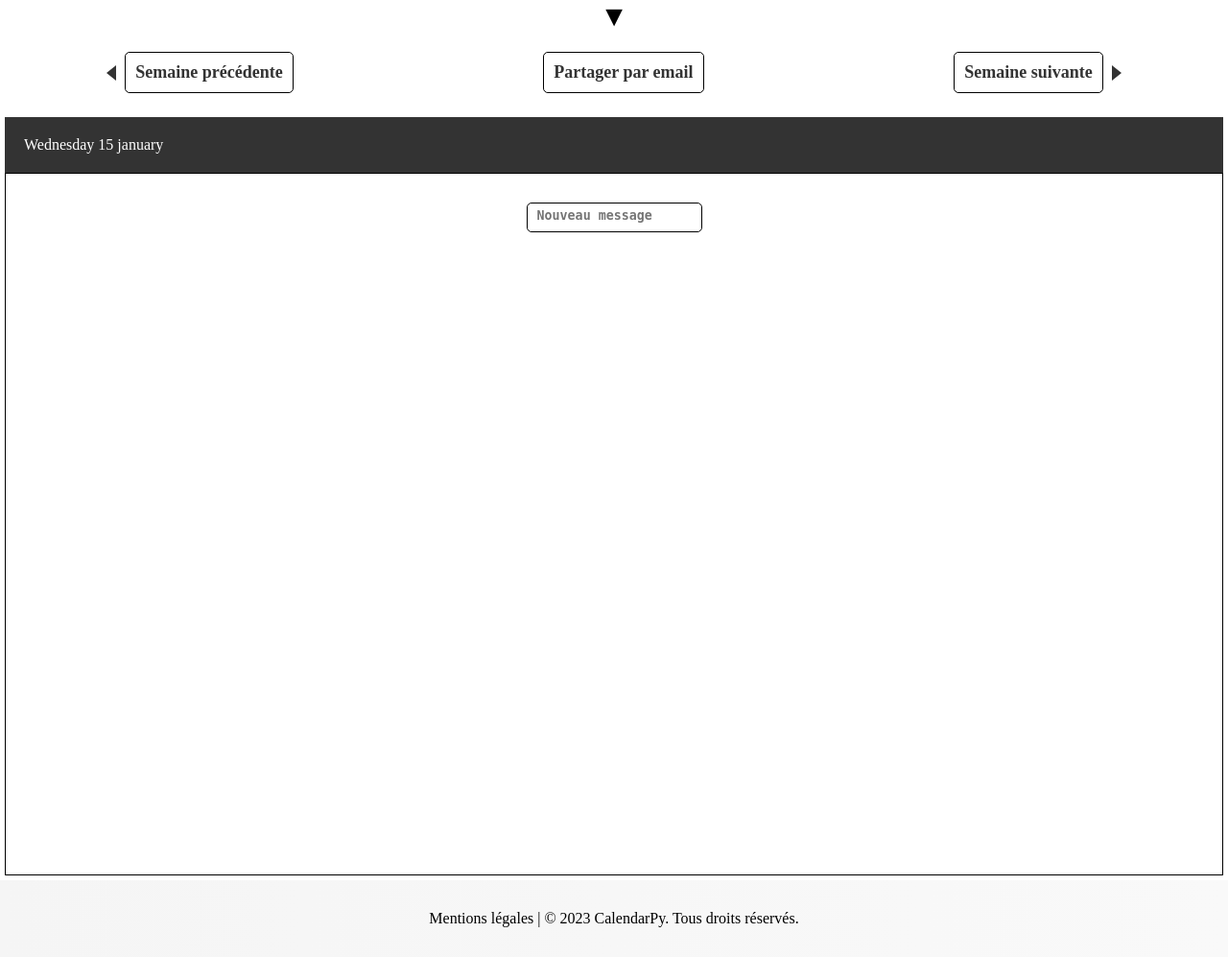
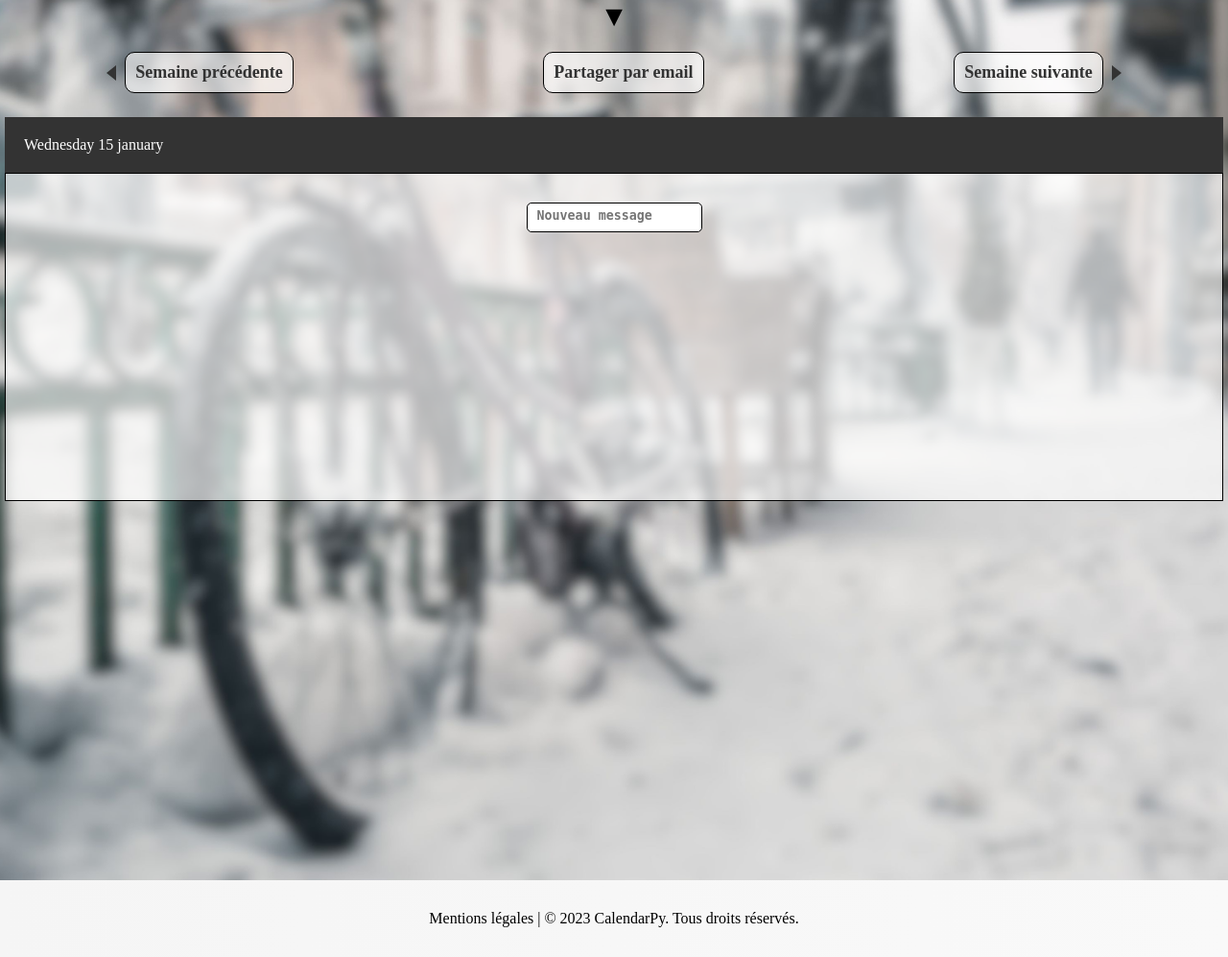
Before and after one commit to Matthh69/calendarpy, a Flask app: template app/templates/calendar.html in a window 1280 px wide. Shown: the part 87-1084 px from the top of the page at 96% size. Run offline with Flask 3, Linux system fonts and the light colour scheme; the template is opened without the code that fills it: most values are stand-ins (such as "Sample title", 1, 10 or a date in 2020).

Commit message:
version fonctionelle stylé

```diff
--- a/app/static/style.css
+++ b/app/static/style.css
@@ -2,6 +2,8 @@
 button, textarea, a {
   cursor: pointer;
 }
+
+
 
 header {
   background-color: rgb(51, 51, 51);
@@ -52,12 +54,26 @@ nav ul li a:hover {
 }
 
 
+
 .button-container {
   display: flex;
   justify-content: space-around;
   align-items: center;
   margin: 20px 0;
 }
+
+.button-container a:nth-child(1) {
+  background-color: rgba(255, 255, 255, 0.658);
+}
+
+.button-container a:nth-child(2) {
+  background-color: rgba(255, 255, 255, 0.658);
+}
+
+.button-container a:nth-child(3) {
+  background-color: rgba(255, 255, 255, 0.658);
+}
+
 
 .button-container a {
   display: flex;
@@ -69,9 +85,10 @@ nav ul li a:hover {
   color: #333;
   margin: 0 10px;
   padding: 10px;
-  border-radius: 5px;
+  border-radius: 10px; /* Bordures arrondies */
   border: 1px solid black;
   position: relative;
+  transition: transform 0.3s ease;
 }
 
 .button-container a:first-child::before {
@@ -100,40 +117,19 @@ nav ul li a:hover {
 
 .button-container a:hover {
   background-color: #eee;
+  transform: scale(1.1);
 }
+
 
 /*----------------- LE CALENDRIER /*-----------------*/
 body{
   margin: 0;
   padding: 0;
-}
-
-body.ete {
-  background-image: url("../static/ete2.jpg");
-  background-size: cover; /* Afficher l'image en plein écran */
-  background-repeat: no-repeat; /* Ne pas répéter l'image */
-  background-position: center; /* Centrer l'image */
-}
-
-body.hiver {
   background-image: url("../static/hiver1.jpg");
   background-size: cover;
   background-repeat: no-repeat;
   background-position: center;
-}
 
-body.printemps {
-  background-image: url("../static/printemps1.jpg");
-  background-size: cover;
-  background-repeat: no-repeat;
-  background-position: center;
-}
-
-body.automne {
-  background-image: url("../static/automne1.jpg");
-  background-size: cover;
-  background-repeat: no-repeat;
-  background-position: center;
 }
 
 .container {
@@ -155,11 +151,14 @@ body.automne {
 }
 
 .contenu_jour {
-  padding: 10px 0 10px 0;
+  padding: 10px;
   border: 1px solid rgb(0, 0, 0);
-  height: 100%;
+  height: 45%;
   overflow-y: auto;
+  background-color: rgba(255, 255, 255, 0.658); /* Arrière-plan semi-transparent */
+  color: black; /* Couleur du texte */
 }
+
 .contenu_jour ul {
   list-style-type: none;
   padding: 0;
@@ -183,6 +182,7 @@ form {
   align-items: center;
   margin-top: 20px;
 }
+
 
 .newEventForm input[type="text"]:focus {
   outline: none;
--- a/app/templates/calendar.html
+++ b/app/templates/calendar.html
@@ -19,6 +19,7 @@
             </ul>
           </nav>
     </header>
+    <div classe="body2">
 
     <div class="popupToggle">
         <div class="popupArrow">▼</div>
@@ -83,7 +84,7 @@
                 </div>
             {% endfor %}
         </div>
-
+    </div>
 
         <footer>
             <div class="marquee-container">
```
